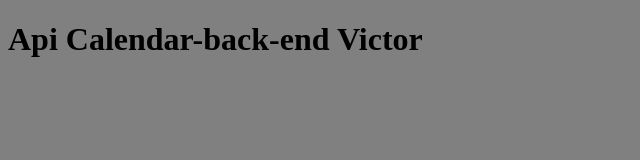
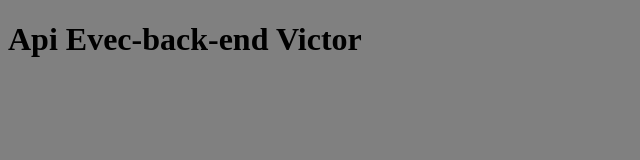
Before and after one commit to 0yunde/CalendarApp_Back-end, a website: page public/index.html in a window 1280 px wide. Shown: the whole page, without its empty margins (0-640 px from the left). Drawn offline with Linux system fonts and the light colour scheme.

Commit message:
Cambiando nombre del aplicativo

```diff
--- a/public/index.html
+++ b/public/index.html
@@ -5,9 +5,9 @@
     <meta http-equiv="X-UA-Compatible" content="IE=edge">
     <meta name="viewport" content="width=device-width, initial-scale=1.0">
     <link rel="stylesheet" href="./styles.css">
-    <title>Api Calendar</title>
+    <title>Api Evec</title>
 </head>
 <body>
-    <h1>Api Calendar-back-end Victor</h1>
+    <h1>Api Evec-back-end Victor</h1>
 </body>
 </html>
```
